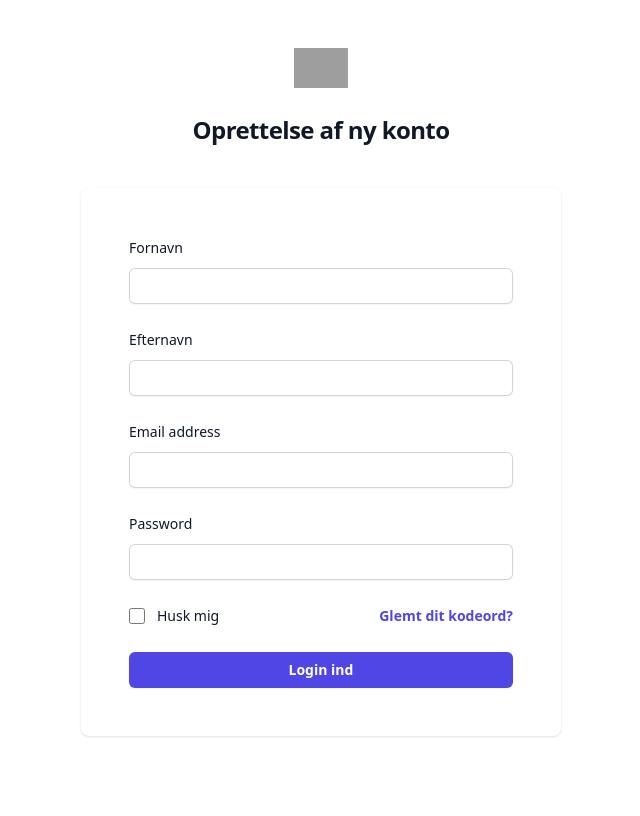
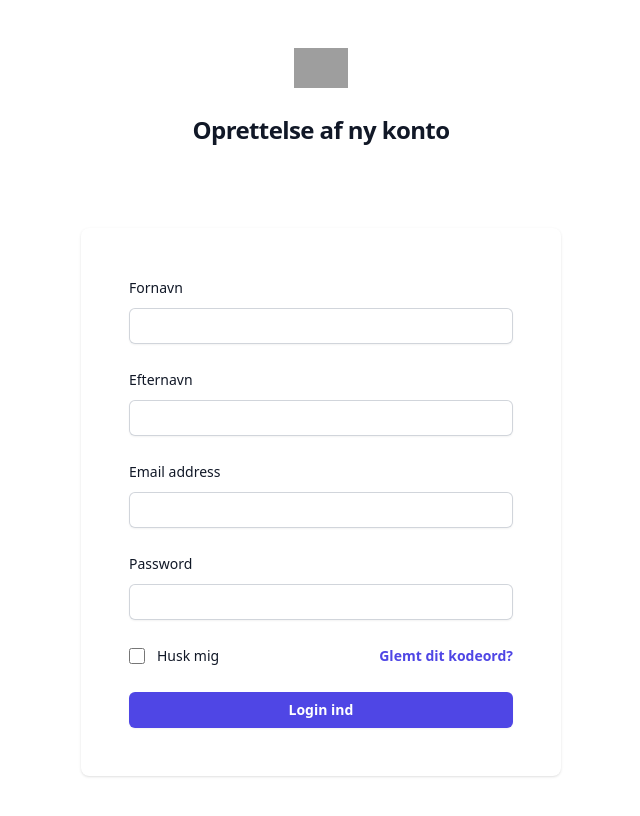
Before and after one commit to BetterSchool/BetterAdminWeb, a React (Vite) app in the folder betteradmin/: page /register in a window 1280 px wide. Shown: the top 816 px of the page, without its empty margins (319-959 px from the left). Built offline with nearby package versions, Linux system fonts and the light colour scheme; grey boxes are pictures that could not be loaded.

Commit message:
Little Style Fixing
Fixed a mission styling on the Error message for Register

```diff
--- a/betteradmin/src/components/RegisterForm/RegisterForm.jsx
+++ b/betteradmin/src/components/RegisterForm/RegisterForm.jsx
@@ -72,8 +72,10 @@
             Oprettelse af ny konto
           </h2>
         </div>
-        {errorMessage()}
-        {successMessage()}
+            <div className="mt-10 sm:mx-auto sm:w-full sm:max-w-[480px]">
+            {errorMessage()}
+            {successMessage()}
+            </div>
         <div className="mt-10 sm:mx-auto sm:w-full sm:max-w-[480px]">
           <div className="bg-white px-6 py-12 shadow sm:rounded-lg sm:px-12">
             <form className="space-y-6">
```
